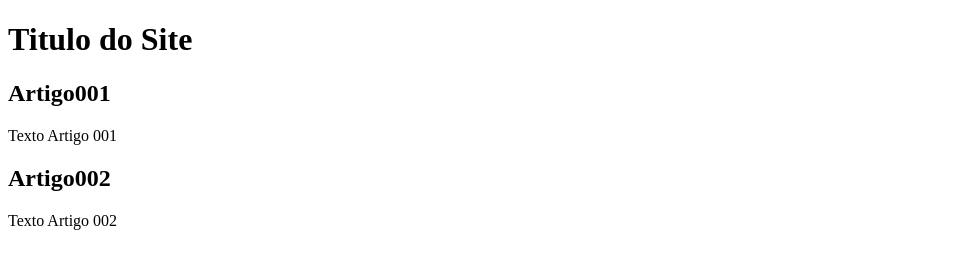
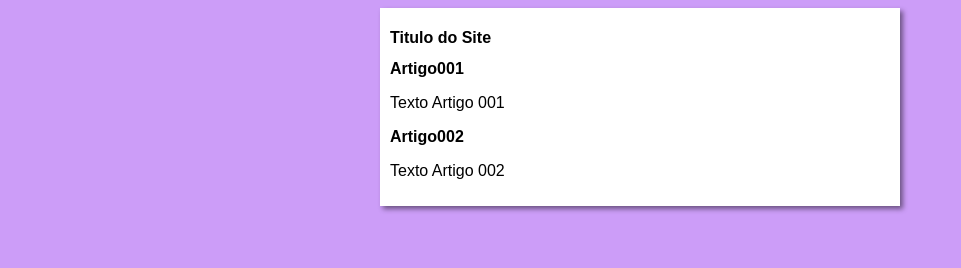
Before and after one commit to douglasonline1991/Projeto_Site, a plain HTML site: page index.html in a window 1280 px wide. Shown: the whole page, without its empty margins (0-961 px from the left). Drawn offline with Linux system fonts and the light colour scheme.

Commit message:
iniciei o desing

```diff
--- /dev/null
+++ b/estilos/style.css
@@ -0,0 +1,16 @@
+*{
+    font-family: Arial, sans-serif;
+    font-size: 16px;
+}
+
+body {
+    background-color: rgb(204,157,248);
+}
+
+main {
+    width: 500px;
+    margin: auto;
+    background-color: white;
+    padding: 10px;
+    box-shadow: 3px 3px 5px rgba(0,0,0,0.4731);
+}
--- a/index.html
+++ b/index.html
@@ -4,6 +4,7 @@
     <meta charset="UTF-8">
     <meta name="viewport" content="width=device-width, initial-scale=1.0">
     <title>Titulo do Site</title>
+    <link rel="stylesheet" href="estilos/style.css">
 </head>
 <body>
     <main>
```
